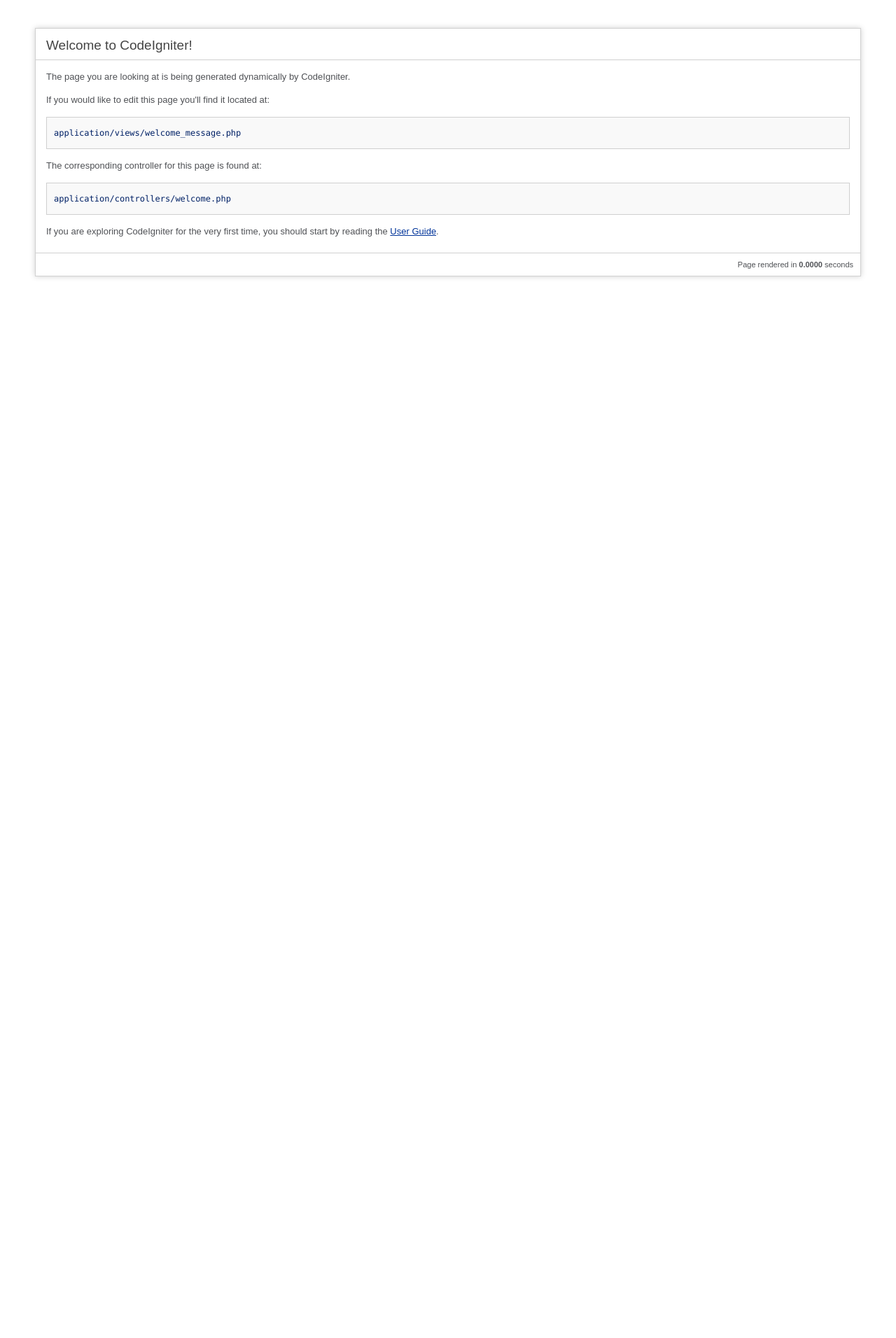
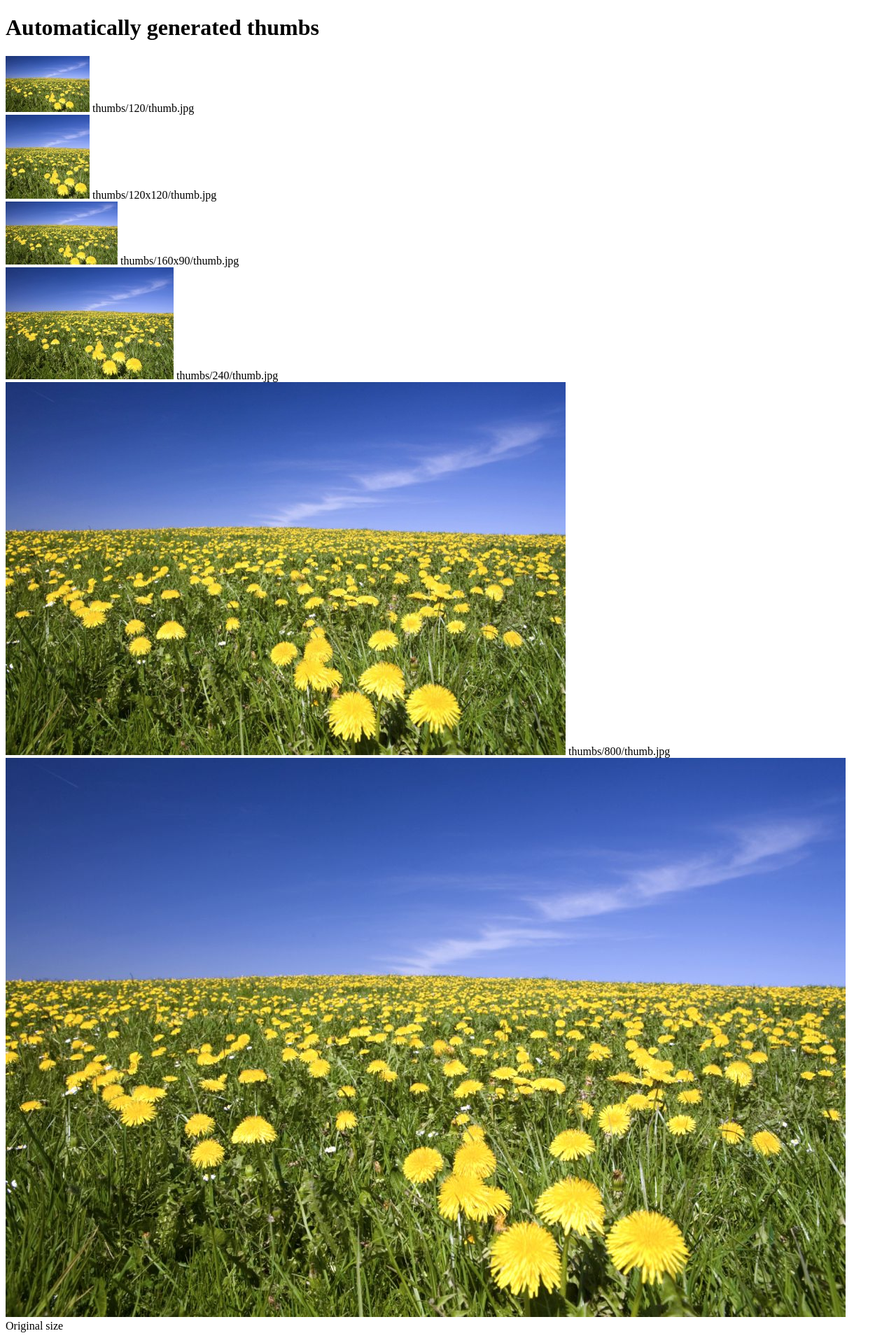
Before and after one commit to zackkitzmiller/Codeigniter.tv-video-tutorials, a CodeIgniter app: page / in a window 1280 px wide. Shown: the whole page at 70% size. Before the commit the page ends 800 px from the top, so only its background shows below. Run offline with CodeIgniter, Linux system fonts and the light colour scheme.

Commit message:
Included tutorial source code

```diff
--- a/public_html/application/controllers/welcome.php
+++ b/public_html/application/controllers/welcome.php
@@ -1,26 +1,29 @@
-<?php if ( ! defined('BASEPATH')) exit('No direct script access allowed');
+<?php
+if (! defined('BASEPATH')) exit('No direct script access allowed');
 
-class Welcome extends CI_Controller {
+class Welcome extends CI_Controller
+{
 
-	/**
-	 * Index Page for this controller.
-	 *
-	 * Maps to the following URL
-	 * 		http://example.com/index.php/welcome
-	 *	- or -
-	 * 		http://example.com/index.php/welcome/index
-	 *	- or -
-	 * Since this controller is set as the default controller in
-	 * config/routes.php, it's displayed at http://example.com/
-	 *
-	 * So any other public methods not prefixed with an underscore will
-	 * map to /index.php/welcome/<method_name>
-	 * @see http://codeigniter.com/user_guide/general/urls.html
-	 */
-	public function index()
-	{
-		$this->load->view('welcome_message');
-	}
+    public function index ()
+    {
+        // Create an array that holds the various image sizes
+        $configs = array();
+        $configs[] = array('source_image' => 'original.jpg', 'new_image' => 'thumbs/120/thumb.jpg', 'width' => 120, 'height' => 120);
+        $configs[] = array('source_image' => 'original.jpg', 'new_image' => 'thumbs/120x120/thumb.jpg', 'width' => 120, 'height' => 120, 'maintain_ratio' => FALSE);
+        $configs[] = array('source_image' => 'original.jpg', 'new_image' => 'thumbs/160x90/thumb.jpg', 'width' => 160, 'height' => 90, 'maintain_ratio' => FALSE);
+        $configs[] = array('source_image' => 'original.jpg', 'new_image' => 'thumbs/240/thumb.jpg', 'width' => 240, 'height' => 240);
+        $configs[] = array('source_image' => 'original.jpg', 'new_image' => 'thumbs/800/thumb.jpg', 'width' => 800, 'height' => 800);
+
+        // Loop through the array to create thumbs
+        $this->load->library('image_lib');
+        foreach ($configs as $config) {
+            $this->image_lib->thumb($config, FCPATH . 'gfx/');
+        }
+
+        // Pass the config array to the view
+        $data = array('images' => $configs);
+        $this->load->view('welcome_message', $data);
+    }
 }
 
 /* End of file welcome.php */
--- /dev/null
+++ b/public_html/application/libraries/MY_Image_lib.php
@@ -0,0 +1,77 @@
+<?php
+if (! defined('BASEPATH')) exit('No direct script access allowed');
+
+class MY_Image_lib extends CI_Image_lib
+{
+
+    function __construct ()
+    {
+        parent::__construct();
+    }
+
+    /**
+     * Resize an image. If an aspects ratio is passed, also adjust the aspect ratio.
+     * @param array $config
+     * @param string $base_path
+     * @return void
+     * @author Joost van Veen
+     */
+    public function thumb ($config, $base_path)
+    {
+
+        // Set defaults
+        $config['source_image'] = $base_path . $config['source_image'];
+        $config['new_image'] = isset($config['new_image']) ? $base_path . $config['new_image'] : $config['source_image'];
+        isset($config['width']) || $config['width'] = 120;
+        isset($config['height']) || $config['height'] = 120;
+        isset($config['maintain_ratio']) || $config['maintain_ratio'] = TRUE;
+
+        // If we should change the aspect ratio, we will do that first
+        if ($config['maintain_ratio'] == FALSE) {
+            // Fetch the size of the source image
+            $source_image_data = getimagesize($config['source_image']);
+            $source_image_data['width'] = $source_image_data[0];
+            $source_image_data['height'] = $source_image_data[1];
+
+            // Calculate aspect ratio for source and destination image
+            $source_ratio = $source_image_data['width'] / $source_image_data['height'];
+            $new_ratio = $config['width'] / $config['height'];
+
+            // Generic cropping settings
+            $conf = array('source_image' => $config['source_image'], 'new_image' => $config['new_image'], 'maintain_ratio' => FALSE);
+
+            // Calculate width, height and axis cropping settings from the
+            // destination image aspect ratio
+            if ($new_ratio == $source_ratio) {
+                // Image is already the proper ratio, no need to crop
+                return FALSE;
+            }
+            elseif ($new_ratio > $source_ratio || ($new_ratio == 1 && $source_ratio < 1)) {
+                // Destination ratio image is either more 'landscape shaped' than
+                // the source ratio, or the image is a square and the source is
+                // portrait. We will slice from top & bottom
+                $conf['width'] = $source_image_data['width'];
+                $conf['height'] = round($source_image_data['width'] / $new_ratio);
+                $conf['y_axis'] = ($source_image_data['height'] - $conf['height']) / 2;
+            }
+            else {
+                // We need to slice from left & right
+                $conf['width'] = round($source_image_data['height'] * $new_ratio);
+                $conf['height'] = $source_image_data['height'];
+                $conf['x_axis'] = ($source_image_data['width'] - $conf['width']) / 2;
+            }
+
+            $this->initialize($conf);
+            $this->crop();
+            $this->clear();
+            $config['source_image'] = $conf['new_image'];
+        }
+
+        // Resize the image
+        $conf = array('source_image' => $config['source_image'], 'new_image' => $config['new_image'], 'maintain_ratio' => TRUE, 'width' => $config['width'], 'height' => $config['height']);
+        $this->initialize($conf);
+        $this->resize();
+        $this->clear();
+    }
+
+}
--- a/public_html/application/views/welcome_message.php
+++ b/public_html/application/views/welcome_message.php
@@ -4,85 +4,19 @@
 	<meta charset="utf-8">
 	<title>Welcome to CodeIgniter</title>
 
-	<style type="text/css">
-
-	::selection{ background-color: #E13300; color: white; }
-	::moz-selection{ background-color: #E13300; color: white; }
-	::webkit-selection{ background-color: #E13300; color: white; }
-
-	body {
-		background-color: #fff;
-		margin: 40px;
-		font: 13px/20px normal Helvetica, Arial, sans-serif;
-		color: #4F5155;
-	}
-
-	a {
-		color: #003399;
-		background-color: transparent;
-		font-weight: normal;
-	}
-
-	h1 {
-		color: #444;
-		background-color: transparent;
-		border-bottom: 1px solid #D0D0D0;
-		font-size: 19px;
-		font-weight: normal;
-		margin: 0 0 14px 0;
-		padding: 14px 15px 10px 15px;
-	}
-
-	code {
-		font-family: Consolas, Monaco, Courier New, Courier, monospace;
-		font-size: 12px;
-		background-color: #f9f9f9;
-		border: 1px solid #D0D0D0;
-		color: #002166;
-		display: block;
-		margin: 14px 0 14px 0;
-		padding: 12px 10px 12px 10px;
-	}
-
-	#body{
-		margin: 0 15px 0 15px;
-	}
-
-	p.footer{
-		text-align: right;
-		font-size: 11px;
-		border-top: 1px solid #D0D0D0;
-		line-height: 32px;
-		padding: 0 10px 0 10px;
-		margin: 20px 0 0 0;
-	}
-
-	#container{
-		margin: 10px;
-		border: 1px solid #D0D0D0;
-		-webkit-box-shadow: 0 0 8px #D0D0D0;
-	}
-	</style>
 </head>
 <body>
 
-<div id="container">
-	<h1>Welcome to CodeIgniter!</h1>
+<h1>Automatically generated thumbs</h1>
+<?php $this->load->helper('html'); ?>
 
-	<div id="body">
-		<p>The page you are looking at is being generated dynamically by CodeIgniter.</p>
-
-		<p>If you would like to edit this page you'll find it located at:</p>
-		<code>application/views/welcome_message.php</code>
-
-		<p>The corresponding controller for this page is found at:</p>
-		<code>application/controllers/welcome.php</code>
-
-		<p>If you are exploring CodeIgniter for the very first time, you should start by reading the <a href="user_guide/">User Guide</a>.</p>
-	</div>
-
-	<p class="footer">Page rendered in <strong>{elapsed_time}</strong> seconds</p>
-</div>
+<?php
+foreach ($images as $image) {
+    echo img('gfx/' . $image['new_image']) . ' ' . $image['new_image'] . '<br />';
+}
+?>
+<?php echo img('gfx/original.jpg'); ?><br />
+Original size
 
 </body>
 </html>
```
Also changed, not shown: public_html/gfx/original.jpg (added), public_html/gfx/thumbs/120/thumb.jpg (added), public_html/gfx/thumbs/120x120/thumb.jpg (added), public_html/gfx/thumbs/160x90/thumb.jpg (added), public_html/gfx/thumbs/240/thumb.jpg (added), public_html/gfx/thumbs/800/thumb.jpg (added).
